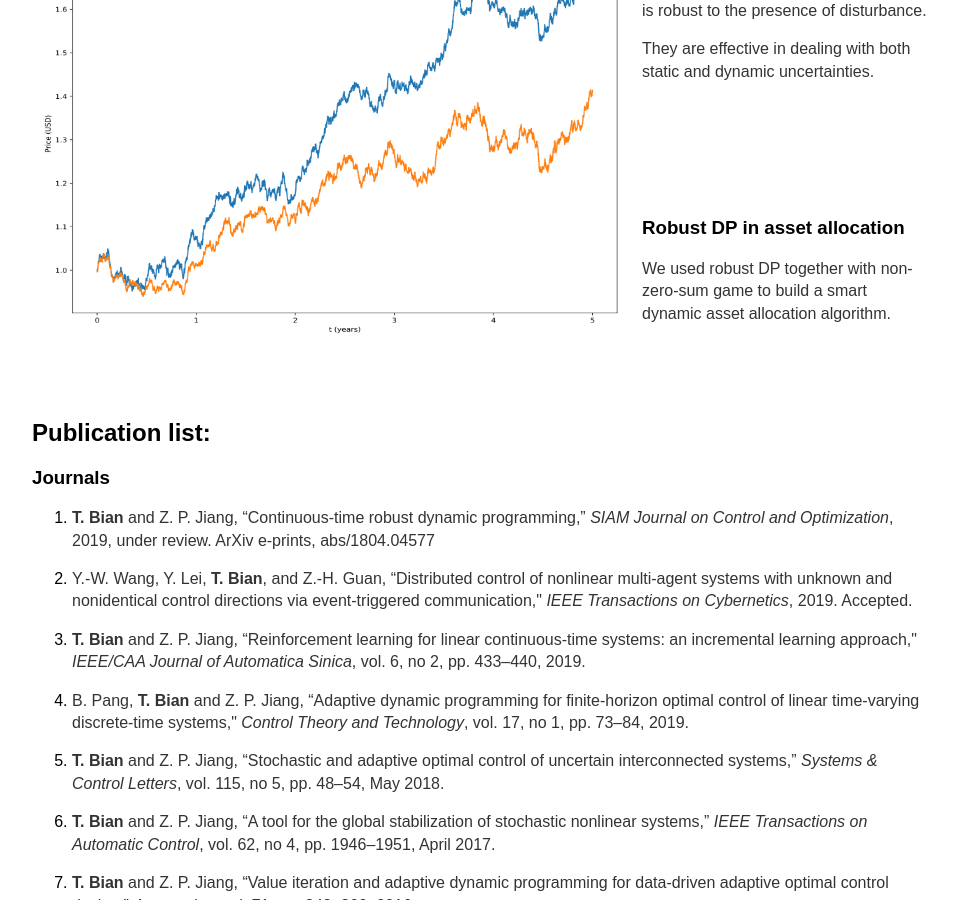
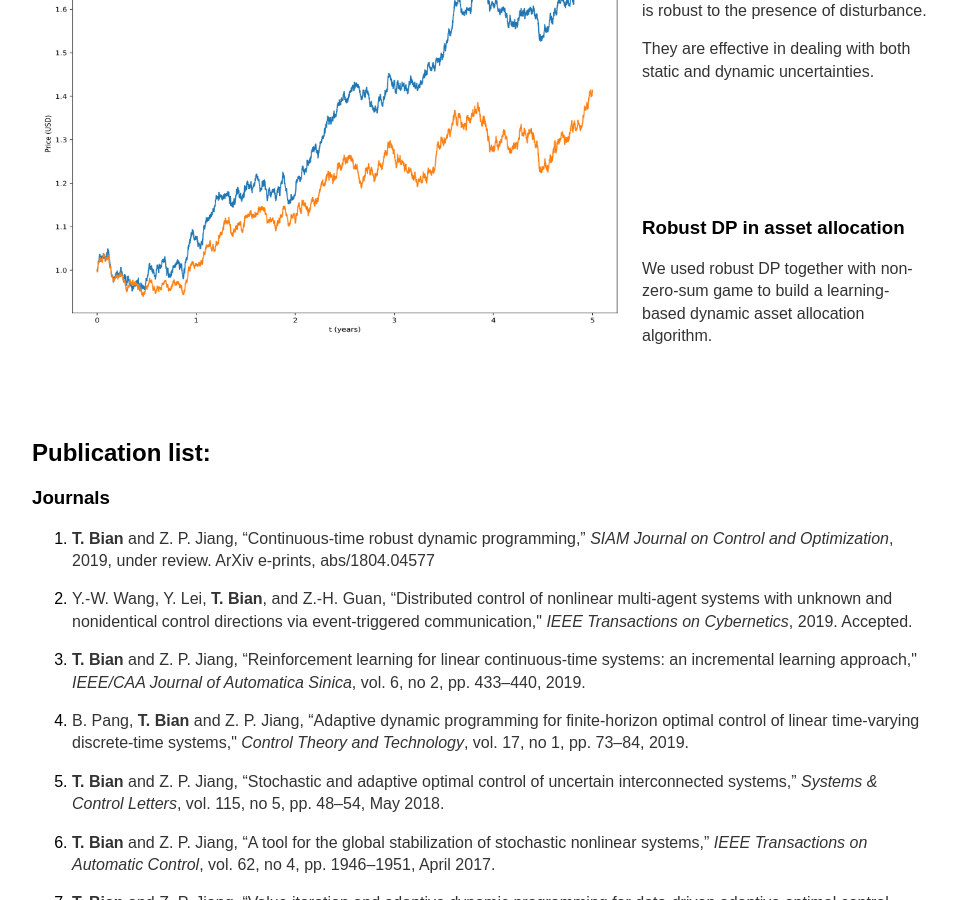
Before and after one commit to tao-bian-nyu/tao-bian-nyu.github.io, a Jekyll site: the page built from research/index.md, in a window 1280 px wide and 900 px high, scrolled down 2144 px. Shown: the whole window, without its empty margins (160-1117 px from the left). Built offline with Jekyll 4.4.1, drawn with Linux system fonts in a browser that asks for light colours; formulas are drawn with MathJax 3.

Commit message:
Update topics.html

```diff
--- a/_includes/topics.html
+++ b/_includes/topics.html
@@ -71,7 +71,7 @@ However, despite its popularity, VI is flawed as it is only applicable in discre
 <p>&nbsp;</p>
 <p>&nbsp;</p>
   <h3> Robust DP in asset allocation</h3>
-  <p> We used robust DP together with non-zero-sum game to build a smart dynamic asset allocation algorithm. </p>
+  <p> We used robust DP together with non-zero-sum game to build a learning-based dynamic asset allocation algorithm. </p>
  </div>
 <!-- <div class="ten">
  <p> </p>
```
